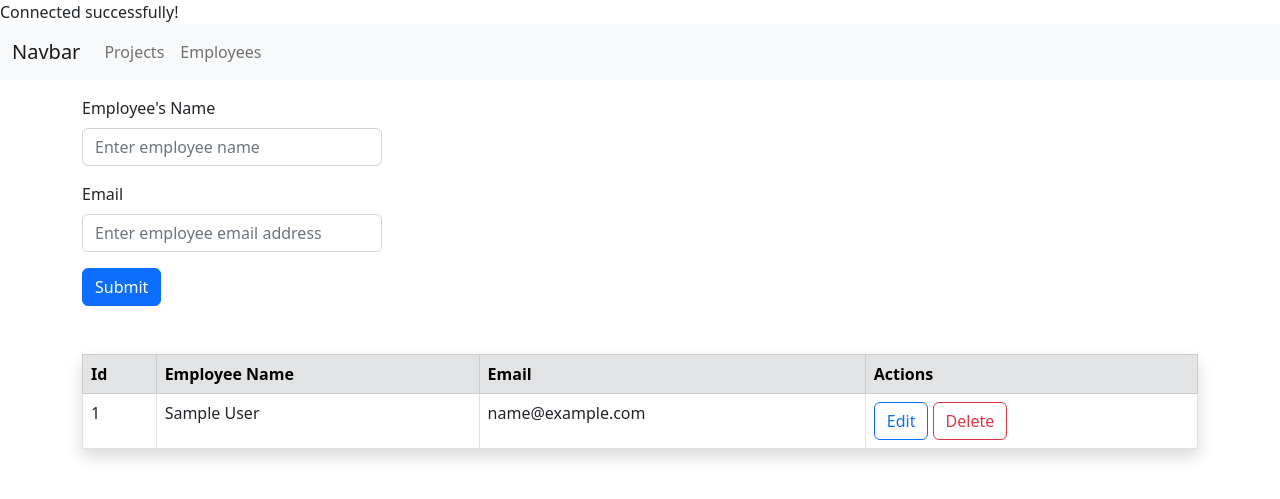
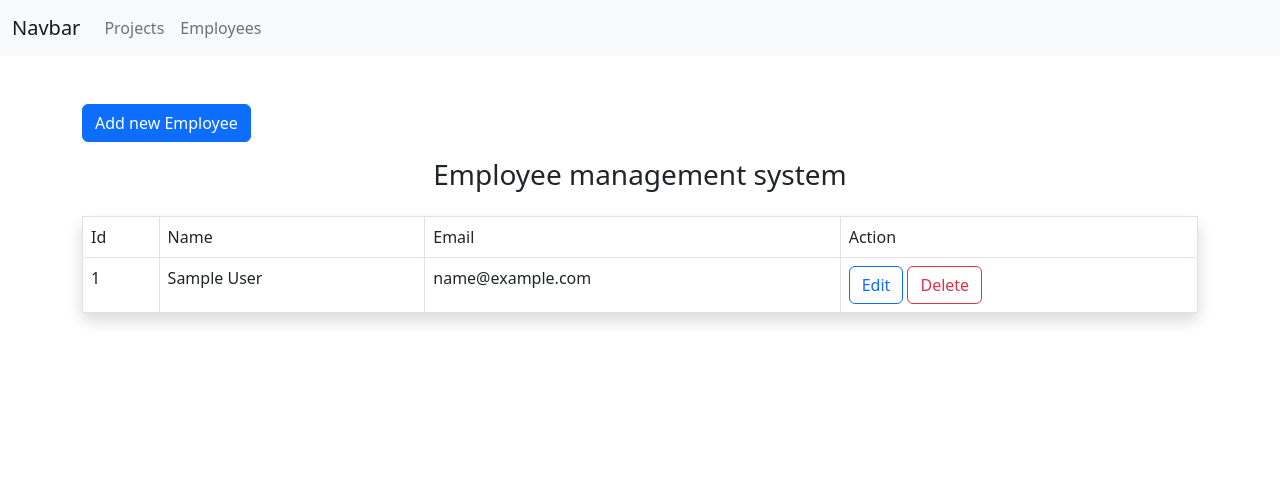
Before and after one commit to BrigitaGrybaiteBartke/PHP_CRUD, a PHP site: page /employees.php in a window 1280 px wide. Shown: the top 499 px of the page. Run offline with PHP 8.4, Linux system fonts and the light colour scheme; tables that the repository leaves empty or names only in its code hold one stand-in row (values such as "Sample post").

Commit message:
modify employees table logic

```diff
--- a/employees.php
+++ b/employees.php
@@ -1,9 +1,3 @@
-<?php
-    require_once "connect.php";
-
-
-?>
-
 <!DOCTYPE html>
 <html lang="en">
 
@@ -11,7 +5,8 @@
     <meta charset="UTF-8">
     <meta http-equiv="X-UA-Compatible" content="IE=edge">
     <meta name="viewport" content="width=device-width, initial-scale=1.0">
-    <title>Projects</title>
+    <title>Employees</title>
+
     <!-- Bootstrap  -->
     <link href="https://cdn.jsdelivr.net/npm/bootstrap@5.2.1/dist/css/bootstrap.min.css" rel="stylesheet" integrity="sha384-iYQeCzEYFbKjA/T2uDLTpkwGzCiq6soy8tYaI1GyVh/UjpbCx/TYkiZhlZB6+fzT" crossorigin="anonymous">
 
@@ -26,58 +21,43 @@
 
     <?php require_once "header.php"; ?>
 
+    <?php
+    // connection to server
+    $mysqli = new mysqli('localhost', 'root', '', 'crud') or die(mysqli_error($mysqli));
+    // selection
+    $result = $mysqli->query("SELECT * FROM employees") or die($mysqli->error);
+    ?>
 
     <div class="container">
-        <form action="" method="POST">
-            <div class="my-3 width">
-                <label for="name" class="form-label">Employee's Name</label>
-                <input type="text" name="name" placeholder="Enter employee name" class="form-control">
+        <div class="mt-5">
+            <a href="newemployee.php" class="btn btn-primary">Add new Employee</a>
+        </div>
+        <div>
+            <div>
+                <h3 class="text-center mt-3 mb-4">Employee management system</h3>
             </div>
-            <div class="my-3 width">
-                <label for="email" class="form-label">Email</label>
-                <input type="text" name="email" placeholder="Enter employee email address" class="form-control">
-            </div>
-            <div>
-                <button type="submit" name="submit" class="btn btn-primary">Submit</button>
-            </div>
-        </form>
+            <table class="table table-hover table-bordered shadow p-3 mb-3 bg-body rounded">
+                <tr>
+                    <td>Id</td>
+                    <td>Name</td>
+                    <td>Email</td>
+                    <td>Action</td>
+                </tr>
+                <?php if (mysqli_num_rows($result) > 0) while ($row = $result->fetch_assoc()) : ?>
+                    <tr>
+                        <td><?php echo $row['id']; ?></td>
+                        <td><?php echo $row['name']; ?></td>
+                        <td><?php echo $row['email']; ?></td>
+                        <td>
+                            <a href="" class="btn btn-outline-primary">Edit</a>
+                            <a href="" class="btn btn-outline-danger">Delete</a>
+                        </td>
+                    </tr>
+                <?php endwhile; ?>
+            </table>
+        </div>
     </div>
 
-    <div class="container">
-        <table class="table table-hover table-bordered shadow p-3 mb-3 bg-body rounded mt-5">
-            <tr class="table-secondary">
-                    <th>Id</th>
-                    <th>Employee Name</th>
-                    <th>Email</th>
-                    <th>Actions</th>
-            </tr>
-            <?php
-
-            $sql = "SELECT * FROM employees";
-            $result = mysqli_query($con, $sql);
-
-            if(mysqli_num_rows($result) > 0) {
-                while($row = mysqli_fetch_assoc($result)) {
-                    $id = $row['id'];
-                    $name = $row['name'];
-                    $email = $row['email'];
-
-                    echo "<tr>
-                        <td>$id</td>
-                        <td>$name</td>
-                        <td>$email</td>
-                        <td>
-                            <a href=\"\" class=\"btn btn-outline-primary\">Edit</a>
-                            <a href=\"\" class=\"btn btn-outline-danger\">Delete</a>
-                        </td>
-                    </tr>";
-                }
-            }
-
-            ?>
-
-        </table>
-    </div>
 
 
 </body>
```
